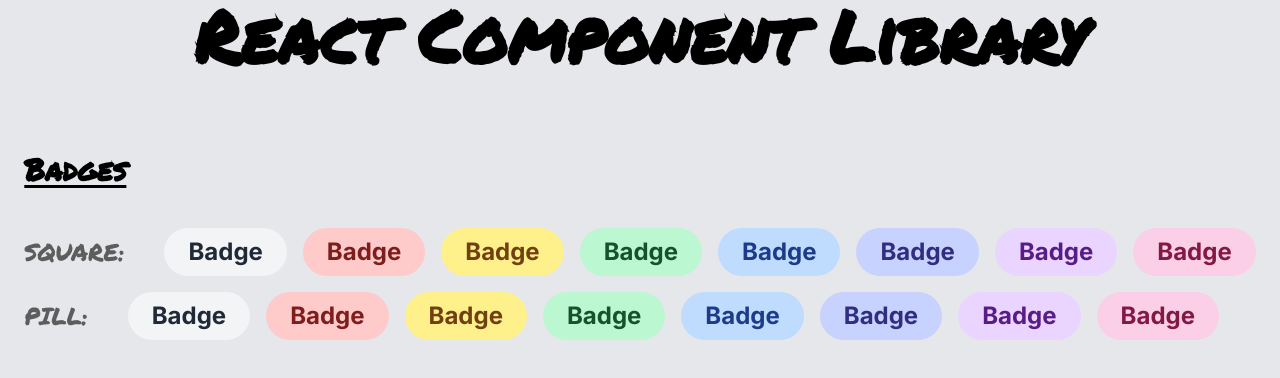
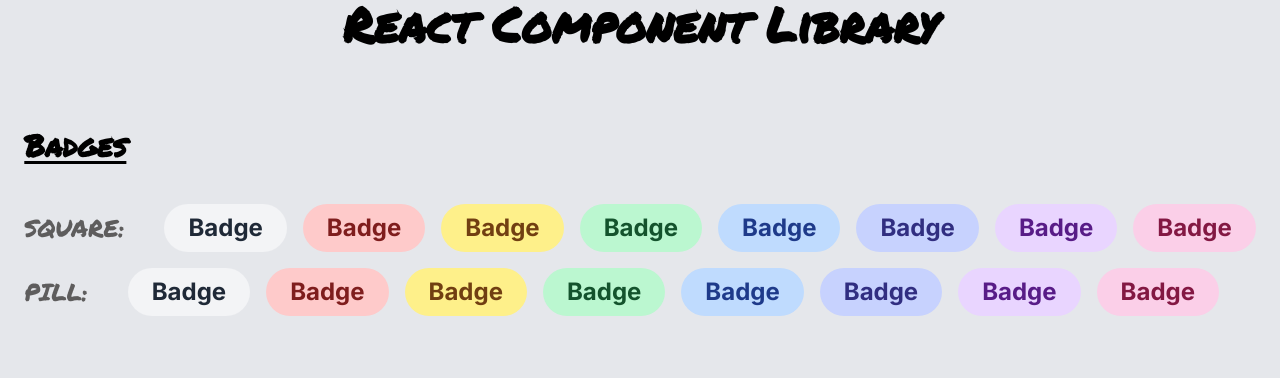
Before and after one commit to XenoMee/react-component-library, a React (Vite) app: page / in a window 1280 px wide. Shown: the top 378 px of the page. Built offline with nearby package versions, Linux system fonts and the light colour scheme.

Commit message:
extend default screen sizes

```diff
--- a/tailwind.config.js
+++ b/tailwind.config.js
@@ -8,23 +8,34 @@ export default {
       marker: 'var(--font-marker)',
       inter: 'var(--font-inter)',
     },
-    extend: {},
+    extend: {
+      screens: {
+        xxs: '320px',
+        xs: '375px',
+        ss: '650px',
+        sm: '850px',
+        md: '1060px',
+        lg: '1200px',
+        wide: '1440px',
+      },
+    },
   },
   plugins: [
     plugin(function ({ addBase, addComponents, addUtilities }) {
       addBase({}),
         addComponents({
           '.h1': {
-            '@apply font-marker text-center text-2xl sm:text-3xl md:text-5xl xl:text-7xl font-bold leading-none': {},
+            '@apply font-marker text-center text-2xl sm:text-3xl md:text-5xl wide:text-7xl font-bold leading-none': {},
           },
 
           '.h2': {
-            '@apply font-marker text-xl sm:text-2xl md:text-3xl font-bold leading-tight underline underline-offset-4':
+            '@apply font-marker text-xl sm:text-2xl md:text-3xl wide:text-5xl font-bold leading-tight underline underline-offset-4':
               {},
           },
 
           '.h3': {
-            '@apply text-[#5E5D5D] font-marker text-lg sm:text-xl md:text-2xl font-medium leading-tight': {},
+            '@apply text-[#5E5D5D] font-marker text-lg sm:text-xl md:text-2xl wide:text-3xl font-medium leading-tight':
+              {},
           },
 
           '.badge': {
```
